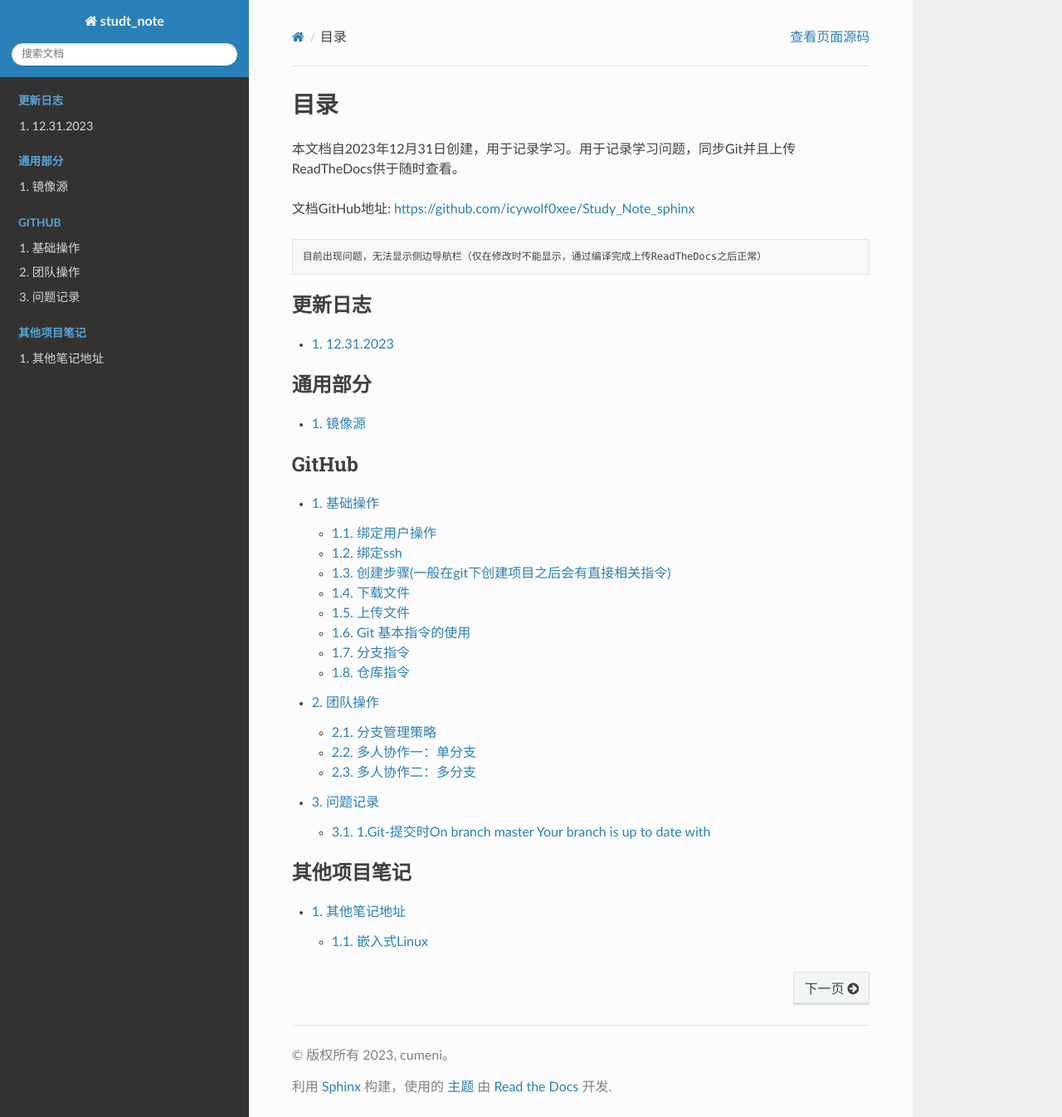
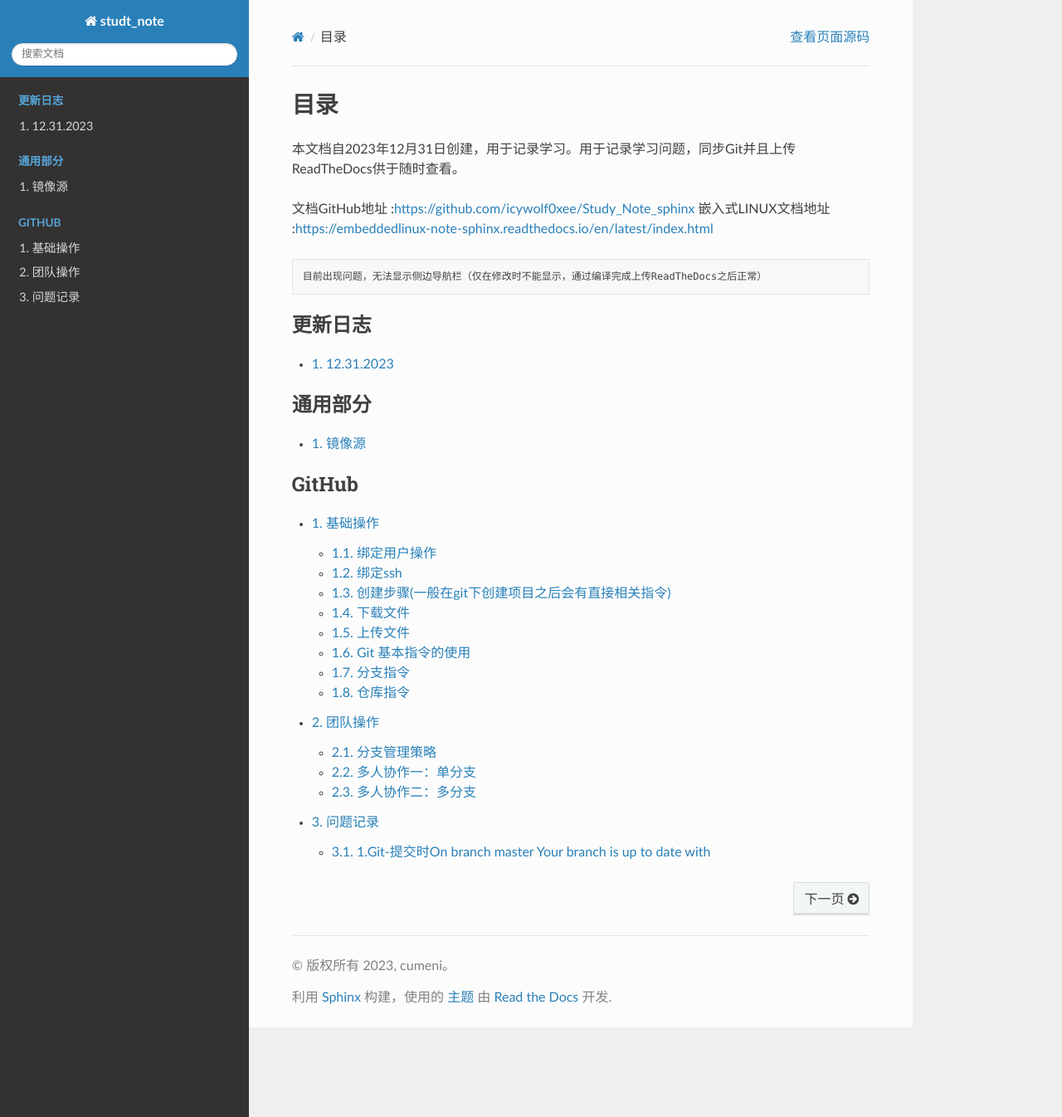
Before and after one commit to icywolf0xee/Study_Note_sphinx, a Sphinx documentation site: the page built from source/index.rst, in a window 1280 px wide and 1346 px high. Shown: the whole window at 83% size. Built offline with Sphinx 7.4.7 and the Read the Docs theme 2.0.0, drawn with Linux system fonts in a browser that asks for light colours; pages that are not in the unit, such as notebooks, are missing from menus.

Commit message:
添加Linux文档链接

```diff
--- a/source/OtherNoteAddress.rst
+++ /dev/null
@@ -1,7 +0,0 @@
-==================
-其他笔记地址
-==================
-
-
-嵌入式Linux
-==========
--- a/source/index.rst
+++ b/source/index.rst
@@ -9,7 +9,8 @@
 
 本文档自2023年12月31日创建，用于记录学习。用于记录学习问题，同步Git并且上传ReadTheDocs供于随时查看。
 
-文档GitHub地址:   https://github.com/icywolf0xee/Study_Note_sphinx
+文档GitHub地址     :https://github.com/icywolf0xee/Study_Note_sphinx
+嵌入式LINUX文档地址 :https://embeddedlinux-note-sphinx.readthedocs.io/en/latest/index.html
 ::
    目前出现问题，无法显示侧边导航栏（仅在修改时不能显示，通过编译完成上传ReadTheDocs之后正常）
 
@@ -36,11 +37,3 @@
    Github/BasicCmd
    Github/TeamWork
    Github/ProblemLog
-
-
-
-.. toctree::
-   :caption: 其他项目笔记
-   :numbered:
-
-   OtherNoteAddress
```
